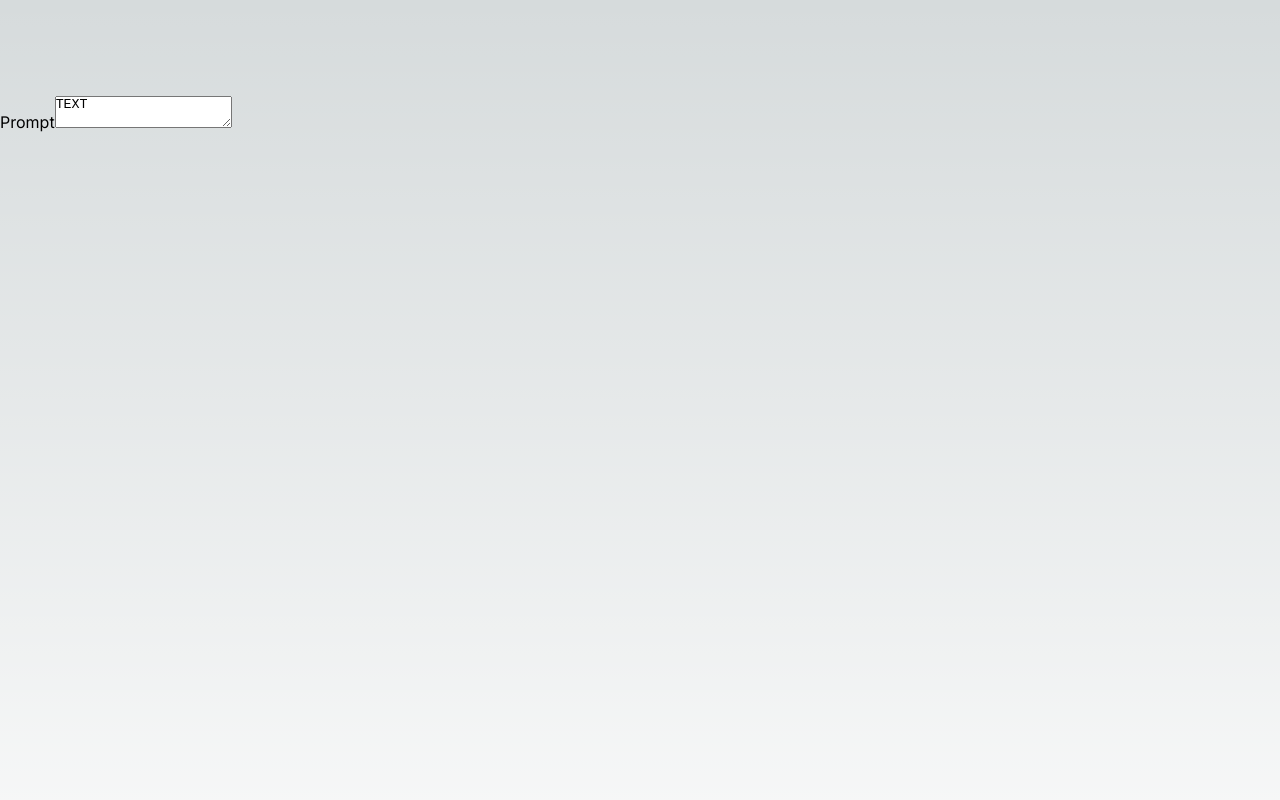
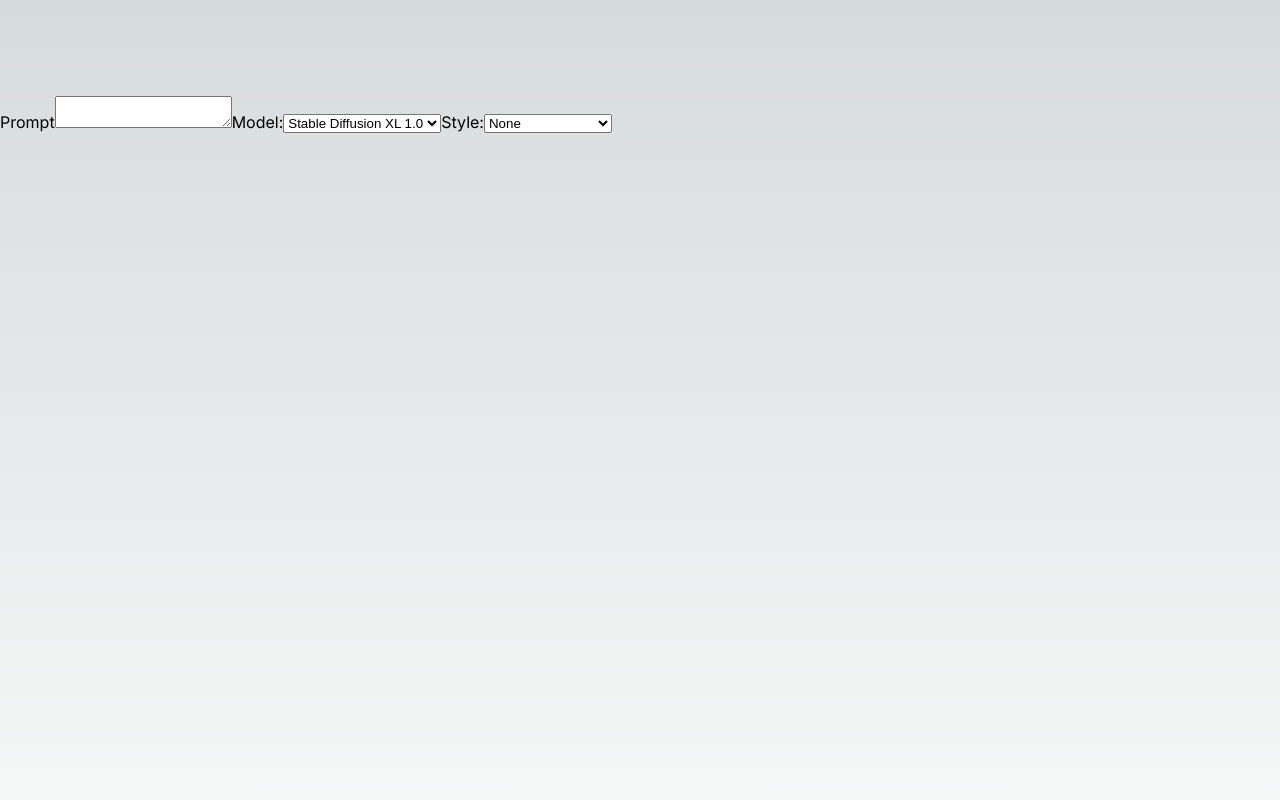
Before and after one commit to zcaspall/stability-scene-creator, a Next.js app in the folder stability-scene-creator/: page / in a window 1280 px wide. Shown: the top 800 px of the page. Built offline with nearby package versions, Linux system fonts and the light colour scheme.

Commit message:
Added form data

```diff
--- a/stability-scene-creator/src/app/Components/Canvas/Canvas.tsx
+++ b/stability-scene-creator/src/app/Components/Canvas/Canvas.tsx
@@ -5,6 +5,7 @@ import styles from './Canvas.module.css';
 interface CanvasProps {
     width?: number | undefined;
     height?: number | undefined;
+    handleCanvas: (canvas: HTMLCanvasElement) => void;
 }
 
 type Coordinate = {
@@ -37,7 +38,7 @@ const useWindowSize = (): windowSize => {
     return size;
 }
 
-const Canvas = ({ width = undefined, height = undefined }: CanvasProps) => {
+const Canvas = ({ width = undefined, height = undefined, handleCanvas }: CanvasProps) => {
     const windowSize = useWindowSize();
     if (width === undefined && height === undefined) {
         width = windowSize.width;
@@ -93,6 +94,9 @@ const Canvas = ({ width = undefined, height = undefined }: CanvasProps) => {
     const exitPaint = useCallback((event: MouseEvent) => {
         setIsPainting(false);
         setMousePosition(undefined);
+        if (canvasRef.current) {
+            handleCanvas(canvasRef.current);
+        }
     }, []);
 
     useEffect(() => {
--- /dev/null
+++ b/stability-scene-creator/src/app/Components/ModelSelector/ModelSelector.tsx
@@ -0,0 +1,39 @@
+"use client";
+import React, { useEffect, useState } from 'react';
+
+interface ModelSelectorProps {
+    selectModel: (path: string, height: number, width: number) => void;
+}
+
+const ModelSelector = ({ selectModel }: ModelSelectorProps) => {
+    const xlModel = "stable-diffusion-xl-1024-v1-0";
+    const v1Model = "stable-diffusion-v1-6";
+    const [model, setModel] = useState("stable-diffusion-xl-1024-v1-0");
+
+    const handleModelChange = (event: React.ChangeEvent<HTMLSelectElement>) => {
+        setModel(event.target.value);
+    }
+
+    useEffect(() => {
+        let path =   `https://api.stability.ai/v1/generation/${model}/image-to-image`;
+        let height = 1024;
+        let width = 1024;
+        if (model === v1Model) {
+            height = 512;
+            width = 512;
+        }
+        selectModel(path, height, width);
+    })
+
+    return(
+        <>
+            <label htmlFor="model-select">Model:</label>
+            <select name="model-select" id="model-select" onChange={handleModelChange}>
+                <option value={xlModel}>Stable Diffusion XL 1.0</option>
+                <option value={v1Model}>Stable Diffusion 1.6</option>
+            </select>
+        </>
+    );
+};
+
+export default ModelSelector;
--- a/stability-scene-creator/src/app/Components/SidebarForm/SidebarForm.tsx
+++ b/stability-scene-creator/src/app/Components/SidebarForm/SidebarForm.tsx
@@ -1,23 +1,40 @@
 "use client";
-import React, { useState } from 'react';
+import React, { useEffect, useState } from 'react';
 import TextPrompt from '../TextPrompt/TextPrompt';
 import Canvas from '../Canvas/Canvas';
-
-interface formProps {
-
-}
+import ModelSelector from '../ModelSelector/ModelSelector';
+import StyleSelector from '../StyleSelector/StyleSelector';
 
 const SidebarForm = () => {
-    const [formData, setFormData] = useState<any>(null);
+    const [img, setImg] = useState<Blob | null>();
+    const [height, setHeight] = useState<number>();
+    const [width, setWidth] = useState<number>();
+    const [path, setPath] = useState<string>();
+    const [style, setStyle] = useState<string | undefined>(undefined);
 
-    const handleFormData = (formData: any) => {
+    const onModelSelect = (modelPath: string, imgHeight: number, imgWidth: number) => {
+        setPath(modelPath);
+        setHeight(imgHeight);
+        setWidth(imgWidth);
+    }
 
-    };
+    const onStyleSelect = (artStyle: string) => {
+        setStyle(artStyle);
+    }
+
+    const getCanvas = (canvas: HTMLCanvasElement) => {
+        let imgBlob: Blob | null;
+        canvas.toBlob((blob) => {
+            setImg(blob);
+        });
+    }
 
     return (
         <form>
-            <TextPrompt label="Prompt" id="prompt" name="prompt">TEXT</TextPrompt>
-            <Canvas />
+            <TextPrompt label="Prompt" id="prompt" name="prompt"></TextPrompt>
+            <ModelSelector selectModel={onModelSelect} />
+            <StyleSelector selectStyle={onStyleSelect} />
+            <Canvas handleCanvas={getCanvas}/>
         </form>
     );
 };
--- /dev/null
+++ b/stability-scene-creator/src/app/Components/StyleSelector/StyleSelector.tsx
@@ -0,0 +1,39 @@
+"use client";
+import React, { useEffect, useState } from 'react';
+
+interface StyleSelectorProps {
+    selectStyle: (style: string) => void;
+}
+const StyleSelector = ({ selectStyle }: StyleSelectorProps) => {
+    const handleStyleChange = (event: React.ChangeEvent<HTMLSelectElement>) => {
+        selectStyle(event.target.value)
+    }
+
+    return (
+        <>
+            <label htmlFor="style-selector">Style:</label>
+            <select name="style-selector" id="style-selector" defaultValue="none" onChange={handleStyleChange}>
+                <option value="none">None</option>
+                <option value="enhance">Enhance</option>
+                <option value="anime">Anime</option>
+                <option value="photographic">Photographic</option>
+                <option value="digital-art">Digital Art</option>
+                <option value="comic-book">Comic Book</option>
+                <option value="fantasy-art">Fantasy Art</option>
+                <option value="line-art">Line Art</option>
+                <option value="analog-film">Analog Film</option>
+                <option value="neon-punk">Neon Punk</option>
+                <option value="isometric">Isometric</option>
+                <option value="low-poly">Low Poly</option>
+                <option value="origami">Origami</option>
+                <option value="modeling-compound">Model Compound</option>
+                <option value="cinematic">Cinematic</option>
+                <option value="3d-model">3D Model</option>
+                <option value="pixel-art">Pixel Art</option>
+                <option value="tile-texture">Tile Texture</option>
+            </select>
+        </>
+    );
+};
+
+export default StyleSelector;
--- a/stability-scene-creator/src/app/Components/TextPrompt/TextPrompt.tsx
+++ b/stability-scene-creator/src/app/Components/TextPrompt/TextPrompt.tsx
@@ -4,14 +4,13 @@ interface promptProps {
     label: string;
     id: string;
     name: string;
-    children: React.ReactNode
 }
 
-const TextPrompt = ({ label, id, name, children }: promptProps) => {
+const TextPrompt = ({ label, id, name }: promptProps) => {
     return (
         <>
             <label>{label}</label>
-            <textarea id={id} name={name} >{children}</textarea>
+            <textarea id={id} name={name} ></textarea>
         </>
     );
 }
```
